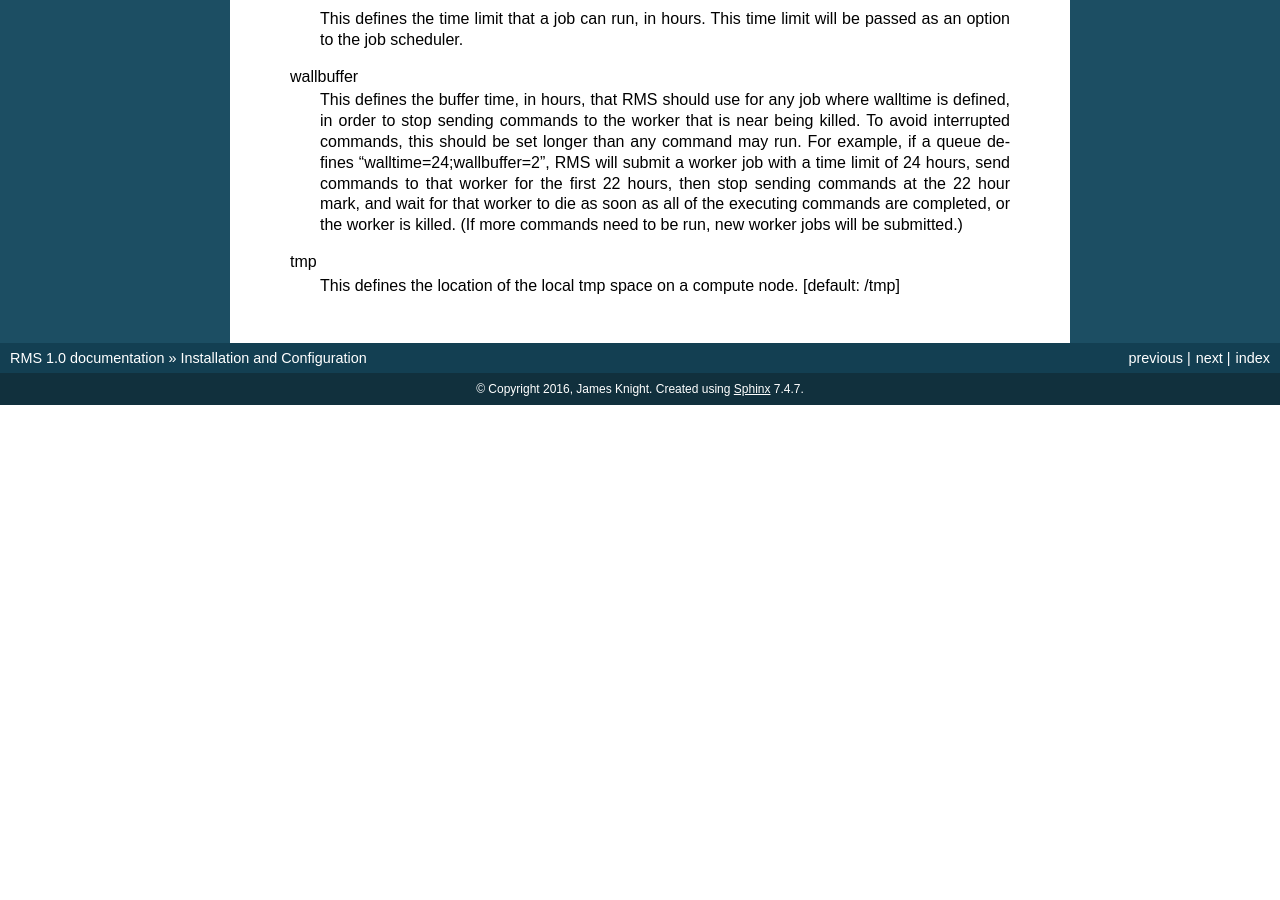
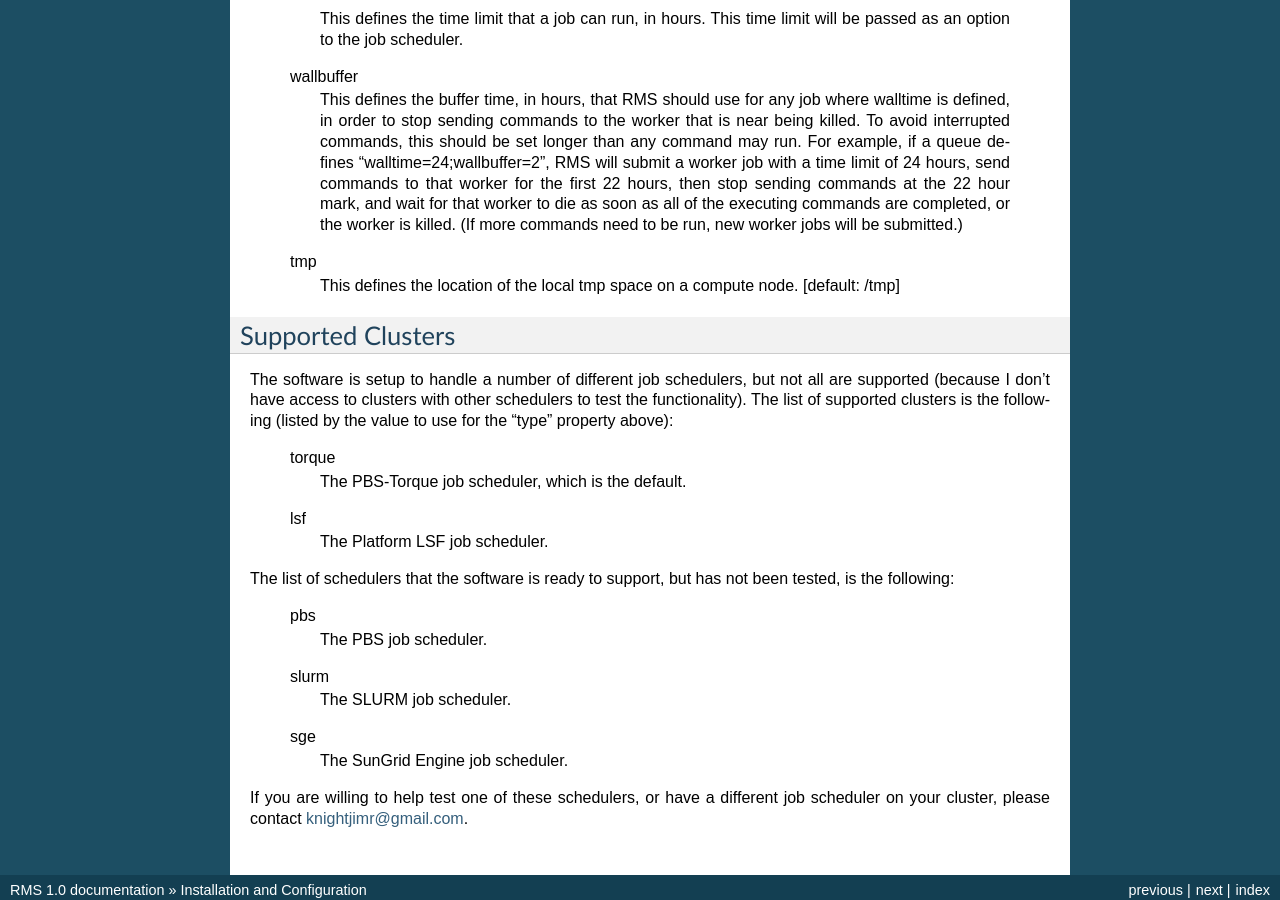
Before and after one commit to knightjimr/rms, a Sphinx documentation site: the page built from docs/installation.rst, in a window 1280 px wide and 900 px high, scrolled down 1771 px. Built offline with Sphinx 7.4.7, drawn with Linux system fonts in a browser that asks for light colours; before the commit the page ends 2176 px from its top, so only the background shows below that.

Commit message:
Next commit

```diff
--- a/docs/installation.rst
+++ b/docs/installation.rst
@@ -95,3 +95,29 @@ contract the number of compute nodes used, based on the commands ready to be run
       (If more commands need to be run, new worker jobs will be submitted.)
    tmp
       This defines the location of the local tmp space on a compute node.  [default:  /tmp]
+
+Supported Clusters
+------------------
+
+The software is setup to handle a number of different job schedulers, but not all are supported
+(because I don't have access to clusters with other schedulers to test the functionality).  The
+list of supported clusters is the following (listed by the value to use for the "type" property
+above):
+
+   torque
+      The PBS-Torque job scheduler, which is the default.
+   lsf
+      The Platform LSF job scheduler.
+
+The list of schedulers that the software is ready to support, but has not been tested, is the
+following:
+
+   pbs
+      The PBS job scheduler.
+   slurm
+      The SLURM job scheduler.
+   sge
+      The SunGrid Engine job scheduler.
+
+If you are willing to help test one of these schedulers, or have a different job scheduler on
+your cluster, please contact knightjimr@gmail.com.
```
